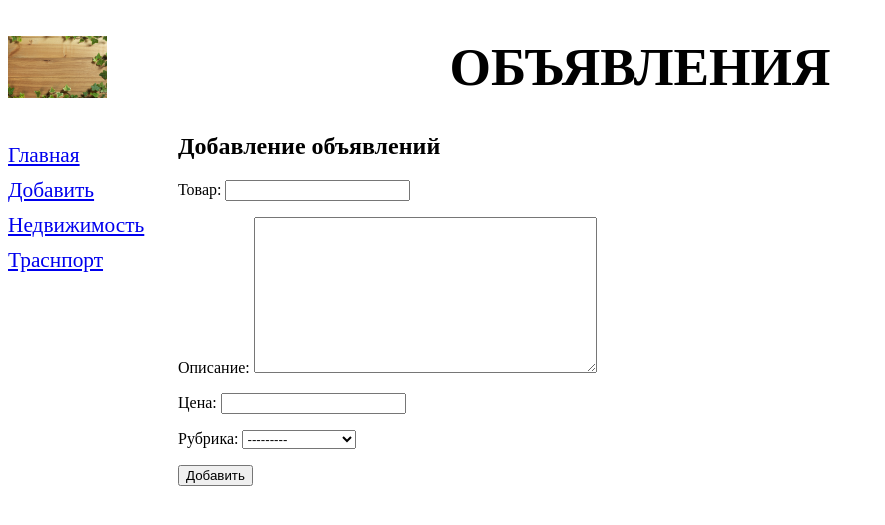
After one commit to ZeroXKiritsu/samplesite, a Django app: page /bboard/add/ in a window 1280 px wide. The commit adds this page. Shown: the top 525 px of the page, without its empty margins (0-885 px from the left). Run offline with Django 3.2, Linux system fonts and the light colour scheme; data comes from the database, SQL or seed files in the repository; both versions use the stored data as it was after the commit.

Commit message:
Added forms, rubrics, templates, static and e.t.c

```diff
--- a/bboard/admin.py
+++ b/bboard/admin.py
@@ -1,11 +1,12 @@
 from django.contrib import admin
 
-from .models import Bb
+from .models import Bb, Rubric
 
 # Register your models here.
 class BbAdmin(admin.ModelAdmin):
-    list_display = ('title', 'content', 'price', 'published')
+    list_display = ('title', 'content', 'price', 'published', 'rubric')
     list_display_links = ('title', 'content')
     search_fields = ('title', 'content')
 
 admin.site.register(Bb, BbAdmin)
+admin.site.register(Rubric)
--- /dev/null
+++ b/bboard/forms.py
@@ -0,0 +1,8 @@
+from django.forms import ModelForm
+
+from .models import Bb
+
+class BbForm(ModelForm):
+    class Meta:
+        model = Bb
+        fields = ('title', 'content', 'price', 'rubric')
--- a/bboard/models.py
+++ b/bboard/models.py
@@ -1,11 +1,23 @@
 from django.db import models
 
 # Create your models here.
+class Rubric(models.Model):
+    name = models.CharField(max_length=20, db_index=True, verbose_name='Название')
+
+    def __str__(self):
+        return self.name
+
+    class Meta:
+        verbose_name_plural = 'Рубрики'
+        verbose_name = 'Рубрика'
+        ordering = ['name']
+
 class Bb(models.Model):
     title = models.CharField(max_length=50, verbose_name='Товар')
     content = models.TextField(null=True, blank=True, verbose_name='Описание')
     price = models.FloatField(null=True, blank=True, verbose_name='Цена')
     published = models.DateTimeField(auto_now_add=True, db_index=True, verbose_name='Опубликовано')
+    rubric = models.ForeignKey('Rubric', null=True, on_delete=models.PROTECT, verbose_name='Рубрика')
 
     class Meta:
         verbose_name_plural = 'Объявления'
--- /dev/null
+++ b/bboard/static/bboard/style.css
@@ -0,0 +1,21 @@
+header h1 {
+    font-size: 40pt;
+    text-transform: uppercase;
+    text-align: center;
+    background: url("bg.jpg") left / auto 100% no-repeat;
+}
+
+nav {
+    font-size: 16pt;
+    width: 150px;
+    float: left;
+}
+
+nav a {
+    display: block;
+    margin: 10px 0px;
+}
+
+section {
+    margin-left: 170px;
+}
--- /dev/null
+++ b/bboard/templates/bboard/create.html
@@ -0,0 +1,10 @@
+{% extends "layout/basic.html" %}
+{% block title %}Добавление объявлений{% endblock %}
+{% block content %}
+<h2>Добавление объявлений</h2>
+<form method="post">
+    {% csrf_token %}
+    {{ form.as_p }}
+    <input type="submit" value="Добавить">
+</form>
+{% endblock %}
--- /dev/null
+++ b/bboard/templates/layout/basic.html
@@ -0,0 +1,28 @@
+{% load static %}
+<!DOCTYPE html>
+<html lang="ru">
+<head>
+    <meta charset="UTF-8">
+    <title>{% block title %}Главная {% endblock %}::
+      Доска объявлений</title>
+    <link rel="stylesheet" type="text/css"
+    href="{% static 'bboard/style.css' %}">
+</head>
+<body>
+<header>
+  <h1>Объявления</h1>
+</header>
+<nav>
+  <a href="{% url 'index' %}">Главная</a>
+  <a href="{% url 'add' %}">Добавить</a>
+  {% for rubric in rubrics %}
+  <a href="{% url 'by_rubric' rubric.pk %}">
+  {{ rubric.name }}</a>
+  {% endfor %}
+</nav>
+<section>
+    {% block content %}
+    {% endblock %}
+</section>
+</body>
+</html>
--- a/bboard/urls.py
+++ b/bboard/urls.py
@@ -1,7 +1,9 @@
 from django.urls import path
 
-from .views import index
+from .views import index, by_rubric, BbCreateView
 
 urlpatterns = [
-    path('', index)
+    path('add/', BbCreateView.as_view(), name='add'),
+    path('<int:rubric_id>/', by_rubric, name='by_rubric'),
+    path('', index, name='index')
 ]
--- a/bboard/views.py
+++ b/bboard/views.py
@@ -1,8 +1,32 @@
 from django.shortcuts import render
+from django.views.generic.edit import CreateView
+from django.urls import reverse_lazy
 
-from .models import Bb
+from .models import Bb, Rubric
+from .forms import BbForm
 
 # Create your views here.
 def index(request):
     bbs = Bb.objects.all()
-    return render(request, 'bboard/index.html', {'bbs': bbs})
+    rubrics = Rubric.objects.all()
+    context = {'bbs': bbs, 'rubrics': rubrics }
+    return render(request, 'bboard/index.html', context)
+
+def by_rubric(request, rubric_id):
+    bbs = Bb.objects.filter(rubric=rubric_id)
+    rubrics = Rubric.objects.all()
+    current_rubric = Rubric.objects.get(pk=rubric_id)
+    context = {'bbs': bbs, 'rubrics': rubrics,
+               'current_rubric': current_rubric}
+    return render(request, 'bboard/by_rubric.html', context)
+
+
+class BbCreateView(CreateView):
+    template_name = 'bboard/create.html'
+    form_class = BbForm
+    success_url = reverse_lazy('index')
+
+    def get_context_data(self, **kwargs):
+        context = super().get_context_data(**kwargs)
+        context['rubrics'] = Rubric.objects.all()
+        return context
```
Also changed, not shown: bboard/templates/bboard/by_rubric.html (added, +14 -0 lines), bboard/templates/bboard/index.html (+5 -10 lines), bboard/migrations/0003_auto_20210531_1556.py (added), bboard/static/bboard/bg.jpg (added), db.sqlite3, 1 other file.
